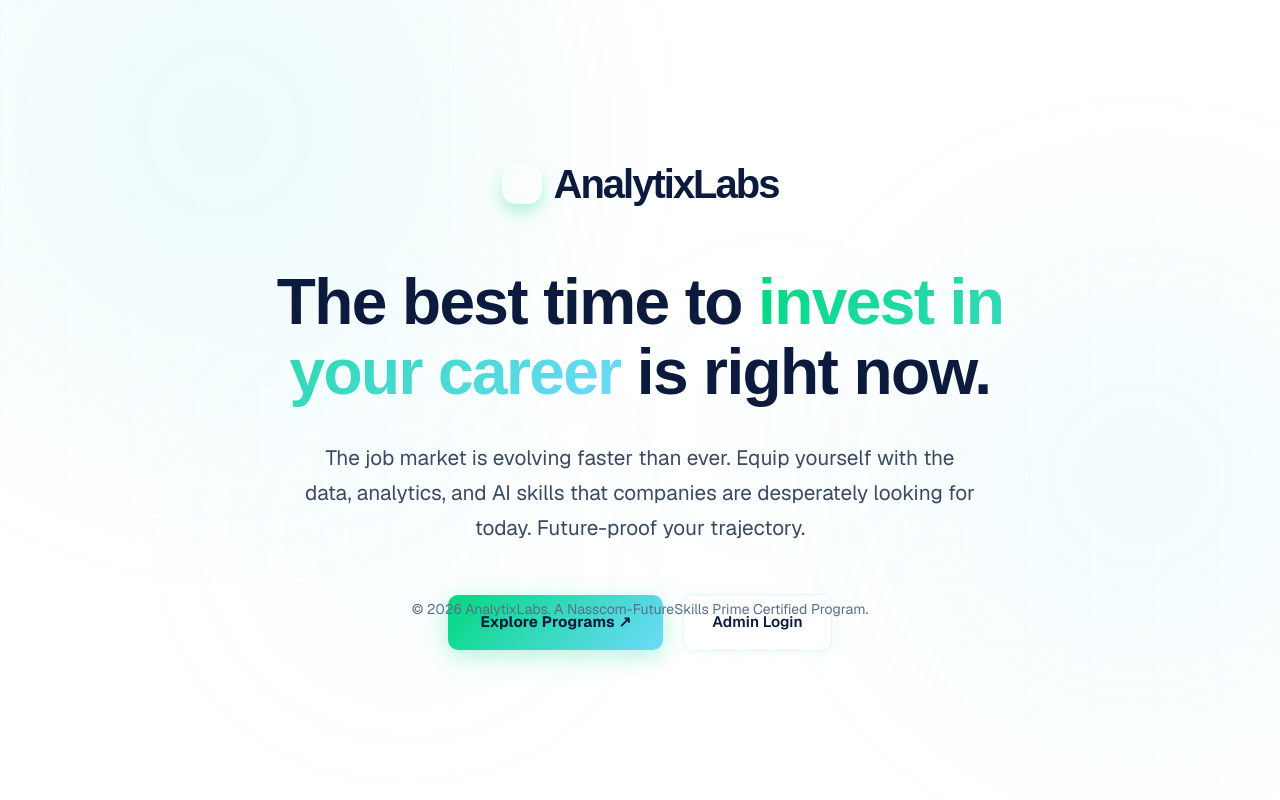
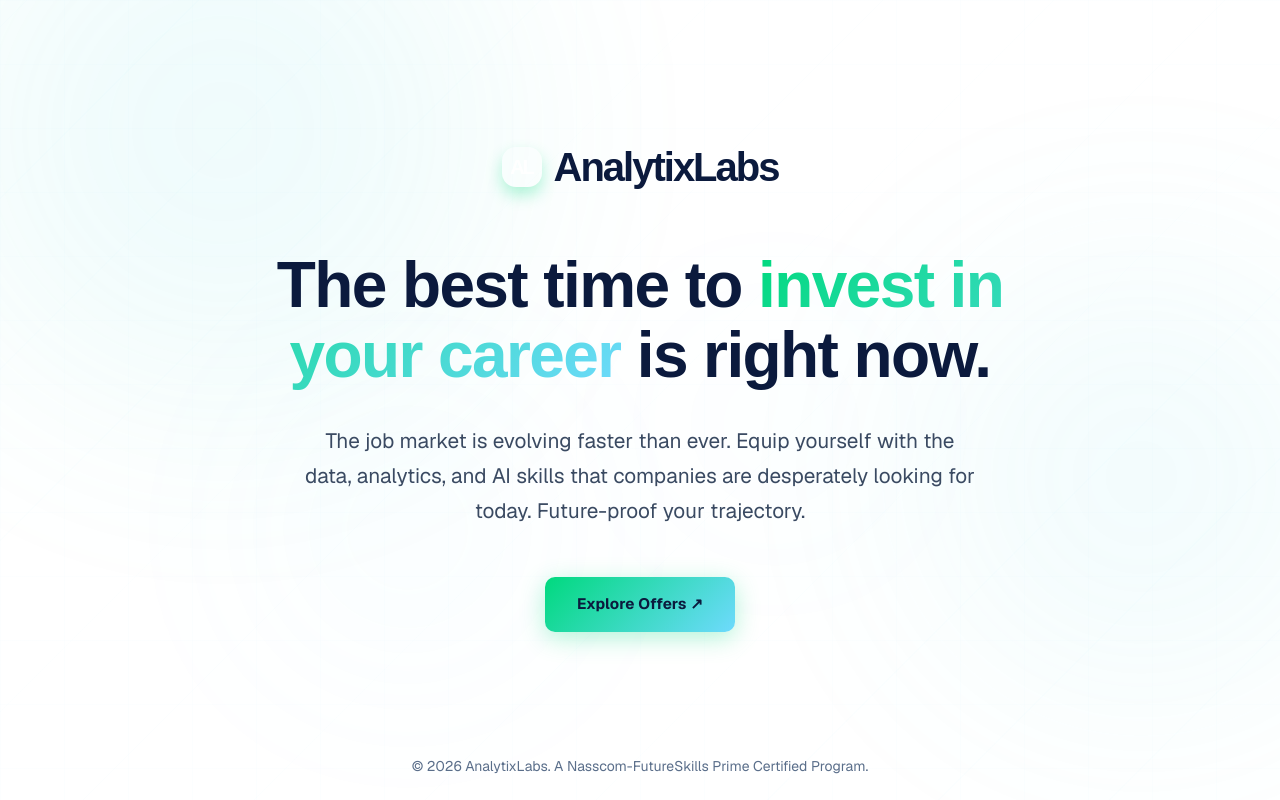
Before and after one commit to dhaval-alabs/careersuccess_alabs, a Next.js app: page / in a window 1280 px wide. Built offline with nearby package versions, Linux system fonts and the light colour scheme.

Commit message:
style: hide admin login, rename CTA, fix footer overlap

```diff
--- a/src/app/page.tsx
+++ b/src/app/page.tsx
@@ -3,7 +3,7 @@
 
 export default function Home() {
   return (
-    <main className="min-h-screen relative flex items-center justify-center font-sans overflow-hidden bg-[var(--background)]">
+    <main className="min-h-screen relative flex flex-col font-sans overflow-hidden bg-[var(--background)]">
       {/* Holographic background elements from the global styles */}
       <div className="holo-bg">
         <div className="holo-blob holo-blob-1"></div>
@@ -14,7 +14,8 @@
       <div className="holo-grid opacity-40"></div>
       <div className="holo-shimmer"></div>
 
-      <div className="relative z-10 max-w-4xl mx-auto px-[5%] text-center fade-up">
+      {/* Main Content Center */}
+      <div className="relative flex-grow flex flex-col items-center justify-center z-10 w-full max-w-4xl mx-auto px-[5%] text-center fade-up pt-16 pb-8">
 
         {/* Logo / Brand */}
         <div className="mb-12 inline-block">
@@ -38,17 +39,14 @@
         {/* CTAs */}
         <div className="flex flex-col sm:flex-row items-center justify-center gap-5">
           <Link href="/lp/business-analytics-ncr" className="btn-primary-custom text-[1.05rem] py-4 px-8 w-full sm:w-auto text-center">
-            Explore Programs ↗
-          </Link>
-          <Link href="/login" className="btn-secondary-custom text-[1.05rem] py-4 px-8 w-full sm:w-auto text-center">
-            Admin Login
+            Explore Offers ↗
           </Link>
         </div>
+      </div>
 
-        {/* Footer info */}
-        <div className="absolute bottom-8 left-0 right-0 text-center text-[var(--muted-light)] text-sm px-6">
-          © {new Date().getFullYear()} AnalytixLabs. A Nasscom-FutureSkills Prime Certified Program.
-        </div>
+      {/* Footer info (Sticky at the bottom without overlapping) */}
+      <div className="relative z-10 w-full text-center text-[var(--muted-light)] text-sm px-6 py-6 mt-auto">
+        © {new Date().getFullYear()} AnalytixLabs. A Nasscom-FutureSkills Prime Certified Program.
       </div>
     </main>
   );
```
